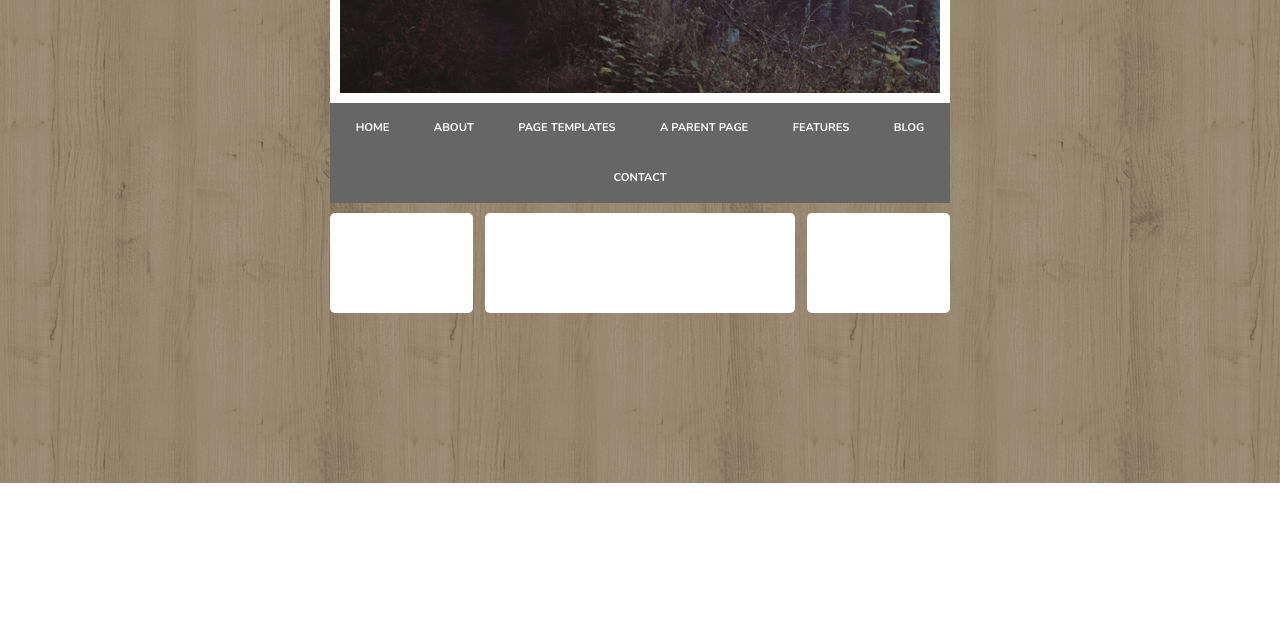
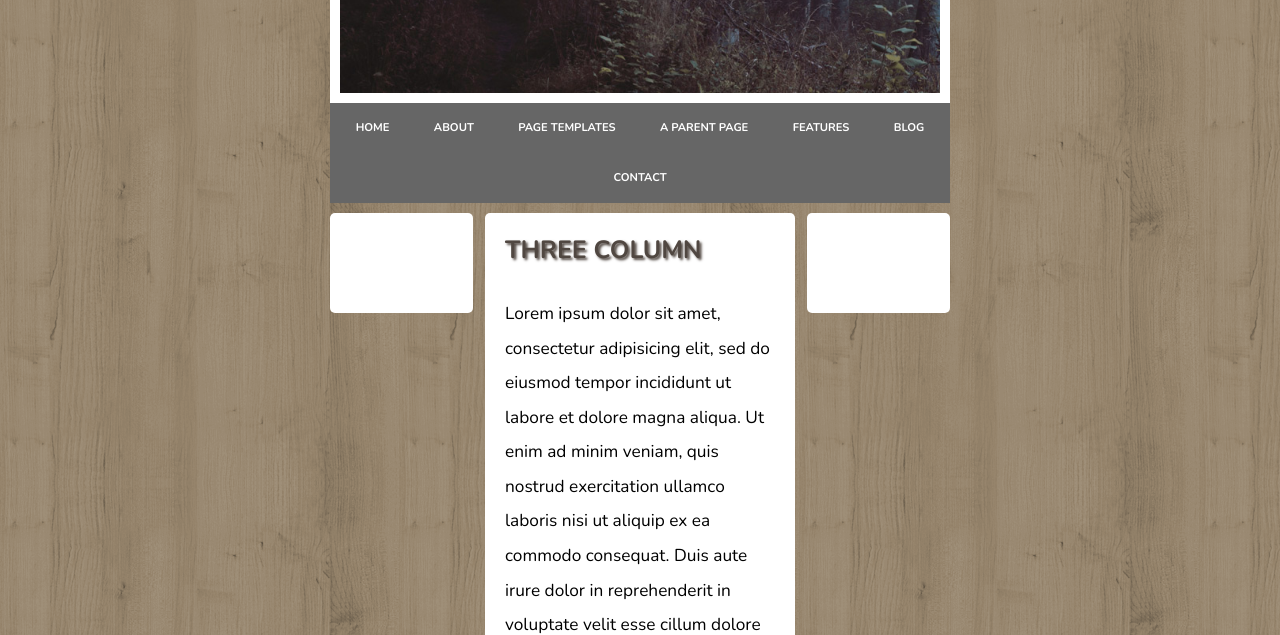
Before and after one commit to FabioMezzina/htmlcss-wp, a plain HTML site: page index.html in a window 1280 px wide. Shown: the part 317-952 px from the top of the page. Before the commit the page ends 800 px from the top, so only its background shows below. Drawn offline with nearby package versions, Linux system fonts and the light colour scheme.

Commit message:
add center column

```diff
--- a/css/style.css
+++ b/css/style.css
@@ -21,6 +21,13 @@ body {
   font-weight: 700;
 }
 
+.header-text {
+  color: #504741;
+  font-size: 1.2em;
+}
+
+
+
 /* HEADER */
 header {
   padding: 30px 0 0 0;
@@ -39,6 +46,7 @@ header p.text-cap-white {
   font-size: 2em;
   font-weight: 700;
 }
+
 
 
 /* SITE NAV BAR */
@@ -69,9 +77,12 @@ header p.text-cap-white {
 }
 
 
+
 /* MAIN */
-main {
-
+main p {
+  font-size: 0.9em;
+  color: #000;
+  line-height: 2em;
 }
 
 main::after {
@@ -89,15 +100,28 @@ main::after {
   background-color: #fff;
 }
 
+/* LEFT COLUMN */
 aside.left-col {
   width: 23%;
 }
 
+
+/* CENTER COLUMN */
 section.center-col {
+  height: auto;
   width: 50%;
   margin: 0 2%;
+  padding: 20px;
 }
 
+main .center-col h1 {
+  margin-bottom: 30px;
+  font-size: 1.3em;
+  text-transform: uppercase;
+  text-shadow: #504741 2px 2px 0.1em;
+}
+
+/* RIGHT COLUMN */
 aside.right-col {
   width: 23%;
 }
--- a/index.html
+++ b/index.html
@@ -44,15 +44,16 @@
       </nav>
 
       <!-- main content -->
-      <main>
+      <main class="header-text">
         <!-- colonna sinistra -->
         <aside class="col left-col">
 
         </aside>
 
         <!-- colonna centrale -->
-        <section class="col center-col">
-
+        <section class="col center-col ">
+          <h1>Three Column</h1>
+          <p>Lorem ipsum dolor sit amet, consectetur adipisicing elit, sed do eiusmod tempor incididunt ut labore et dolore magna aliqua. Ut enim ad minim veniam, quis nostrud exercitation ullamco laboris nisi ut aliquip ex ea commodo consequat. Duis aute irure dolor in reprehenderit in voluptate velit esse cillum dolore eu fugiat nulla pariatur. Excepteur sint occaecat cupidatat non proident, sunt in culpa qui officia deserunt mollit anim id est laborum.</p>
         </section>
 
         <!-- colonna destra -->
```
